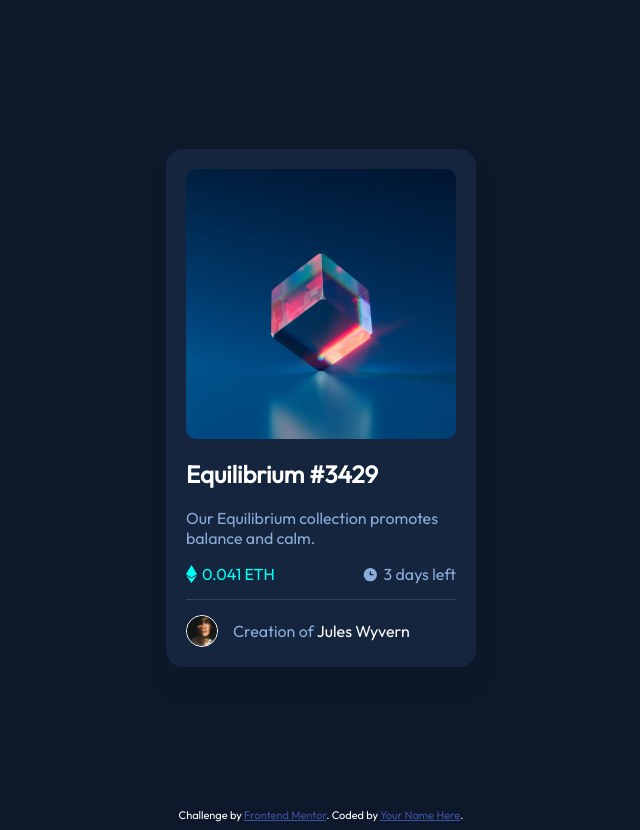
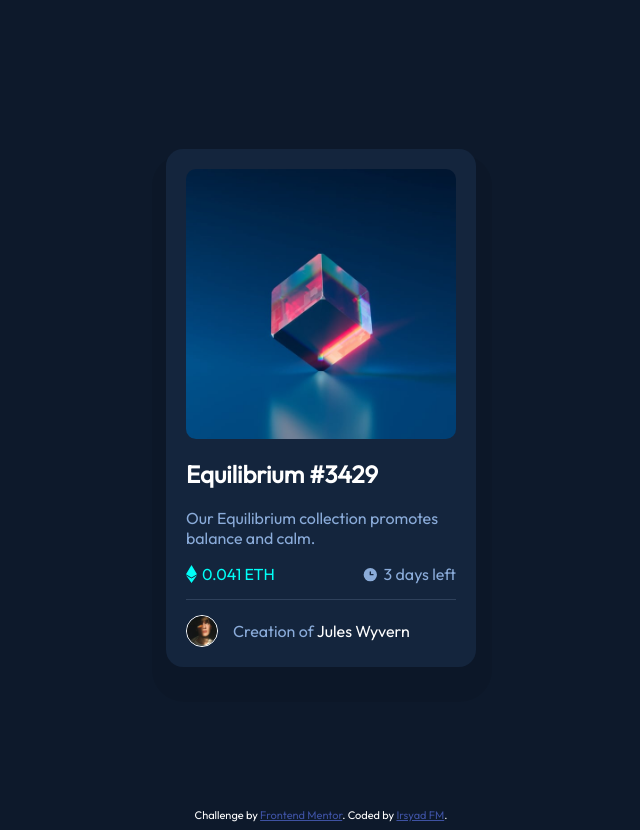
Before and after one commit to irsyadfm/nft-preview-card-component-main, a plain HTML site: page index.html in a window 1280 px wide. Shown: the whole page, without its empty margins (319-959 px from the left). Drawn offline with Linux system fonts and the light colour scheme.

Commit message:
Add files via upload

```diff
--- a/index.html
+++ b/index.html
@@ -51,7 +51,7 @@
   <footer>
     <div class="attribution">
       Challenge by <a href="https://www.frontendmentor.io?ref=challenge" target="_blank">Frontend Mentor</a>.
-      Coded by <a href="#">Your Name Here</a>.
+      Coded by <a href="https://github.com/irsyadfm/nft-preview-card-component-main.git">Irsyad FM</a>.
     </div>
   </footer>
 </body>
```
